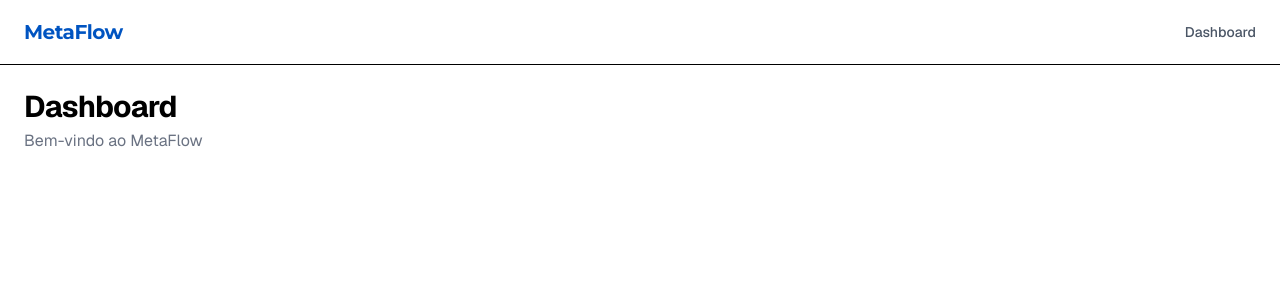
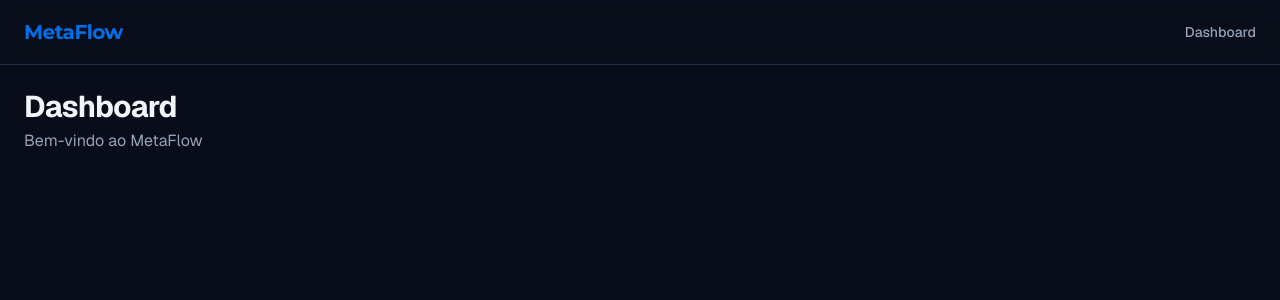
Before and after one commit to matheuspsb/metaflow, a Next.js app: page /dashboard in a window 1280 px wide. Shown: the top 300 px of the page. Built offline with nearby package versions, Linux system fonts and the light colour scheme.

Commit message:
feat: apply dark theme globally across all components and pages

```diff
--- a/src/app/(auth)/layout.tsx
+++ b/src/app/(auth)/layout.tsx
@@ -1,5 +1,5 @@
 export default function AuthLayout({ children }: { children: React.ReactNode }) {
   return (
-    <div className="flex min-h-svh items-center justify-center bg-gray-50 p-4">{children}</div>
+    <div className="flex min-h-svh items-center justify-center p-4">{children}</div>
   )
 }
--- a/src/app/(auth)/login/page.tsx
+++ b/src/app/(auth)/login/page.tsx
@@ -6,10 +6,10 @@ export const metadata: Metadata = {
 
 export default function LoginPage() {
   return (
-    <div className="w-full max-w-sm rounded-xl border bg-white p-8 shadow-sm">
+    <div className="w-full max-w-sm rounded-xl border border-border bg-bg-card p-8 shadow-sm">
       <div className="mb-6">
         <h1 className="text-2xl font-bold tracking-tight">Entrar</h1>
-        <p className="mt-1 text-sm text-gray-500">Acesse sua conta MetaFlow</p>
+        <p className="mt-1 text-sm text-text-muted">Acesse sua conta MetaFlow</p>
       </div>
       {/* TODO: Add login form */}
     </div>
--- a/src/app/(dashboard)/dashboard/page.tsx
+++ b/src/app/(dashboard)/dashboard/page.tsx
@@ -9,7 +9,7 @@ export default function DashboardPage() {
     <div className="flex flex-col gap-6">
       <div>
         <h1 className="text-3xl font-bold tracking-tight">Dashboard</h1>
-        <p className="mt-1 text-gray-500">Bem-vindo ao MetaFlow</p>
+        <p className="mt-1 text-text-muted">Bem-vindo ao MetaFlow</p>
       </div>
     </div>
   )
--- a/src/app/globals.css
+++ b/src/app/globals.css
@@ -1,4 +1,11 @@
 @import "tailwindcss";
+
+@layer base {
+  body {
+    background-color: var(--color-bg);
+    color: var(--color-text);
+  }
+}
 
 @theme {
   /* ── Typography ─────────────────────────────────────── */
--- a/src/app/not-found.tsx
+++ b/src/app/not-found.tsx
@@ -6,7 +6,7 @@ export default function NotFound() {
     <main className="flex min-h-svh flex-col items-center justify-center gap-6">
       <div className="flex flex-col items-center gap-2 text-center">
         <h1 className="text-7xl font-bold tracking-tight">404</h1>
-        <p className="text-xl text-gray-500">Página não encontrada</p>
+        <p className="text-xl text-text-muted">Página não encontrada</p>
       </div>
       <Button asChild>
         <Link href="/">Voltar ao início</Link>
--- a/src/app/page.tsx
+++ b/src/app/page.tsx
@@ -6,7 +6,7 @@ export default function Home() {
     <main className="flex min-h-svh flex-col items-center justify-center gap-8 p-24">
       <div className="flex flex-col items-center gap-4 text-center">
         <h1 className="font-display text-5xl font-bold tracking-tight">MetaFlow</h1>
-        <p className="max-w-md text-lg text-gray-500">
+        <p className="max-w-md text-lg text-text-muted">
           Comece a construir algo incrível com Next.js 15, Tailwind v4 e TypeScript.
         </p>
       </div>
--- a/src/components/shared/header.tsx
+++ b/src/components/shared/header.tsx
@@ -2,15 +2,15 @@ import Link from 'next/link'
 
 export function Header() {
   return (
-    <header className="sticky top-0 z-50 border-b bg-white/80 backdrop-blur-sm">
+    <header className="sticky top-0 z-50 border-b border-border bg-bg-surface/80 backdrop-blur-sm">
       <div className="mx-auto flex h-16 max-w-7xl items-center justify-between px-6">
-        <Link href="/" className="font-display text-xl font-bold tracking-tight text-brand-600">
+        <Link href="/" className="font-display text-xl font-bold tracking-tight text-primary">
           MetaFlow
         </Link>
         <nav className="flex items-center gap-6">
           <Link
             href="/dashboard"
-            className="text-sm font-medium text-gray-600 transition-colors hover:text-gray-900"
+            className="text-sm font-medium text-text-muted transition-colors hover:text-text"
           >
             Dashboard
           </Link>
--- a/src/components/ui/button.tsx
+++ b/src/components/ui/button.tsx
@@ -10,9 +10,9 @@ const buttonVariants = cva(
       variant: {
         default: 'bg-brand-500 text-white shadow-sm hover:bg-brand-600',
         destructive: 'bg-red-600 text-white shadow-sm hover:bg-red-700',
-        outline: 'border border-gray-200 bg-white shadow-sm hover:bg-gray-50',
-        secondary: 'bg-gray-100 text-gray-900 shadow-sm hover:bg-gray-200',
-        ghost: 'hover:bg-gray-100 hover:text-gray-900',
+        outline: 'border border-border bg-bg-card text-text shadow-sm hover:bg-bg-popover',
+        secondary: 'bg-bg-surface text-text shadow-sm hover:bg-bg-card',
+        ghost: 'text-text hover:bg-bg-surface',
         link: 'text-brand-500 underline-offset-4 hover:underline',
       },
       size: {
```
